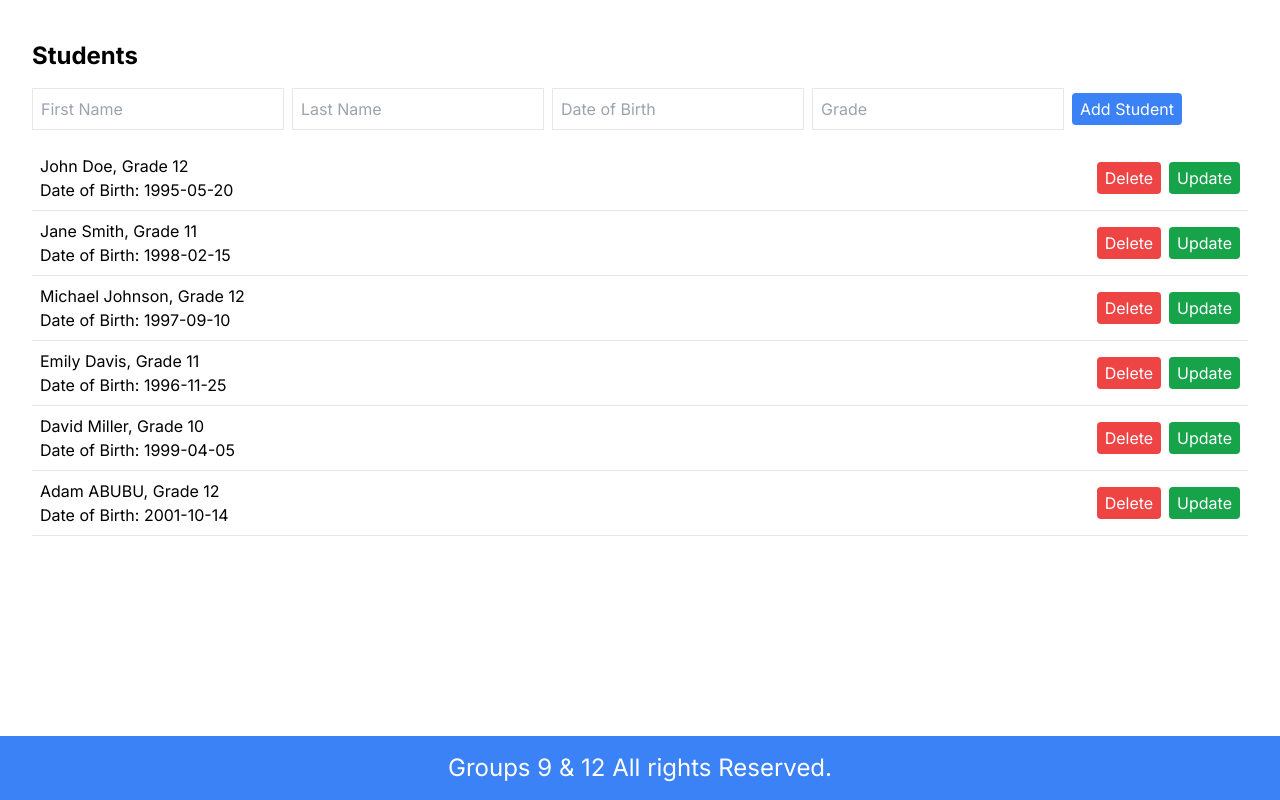
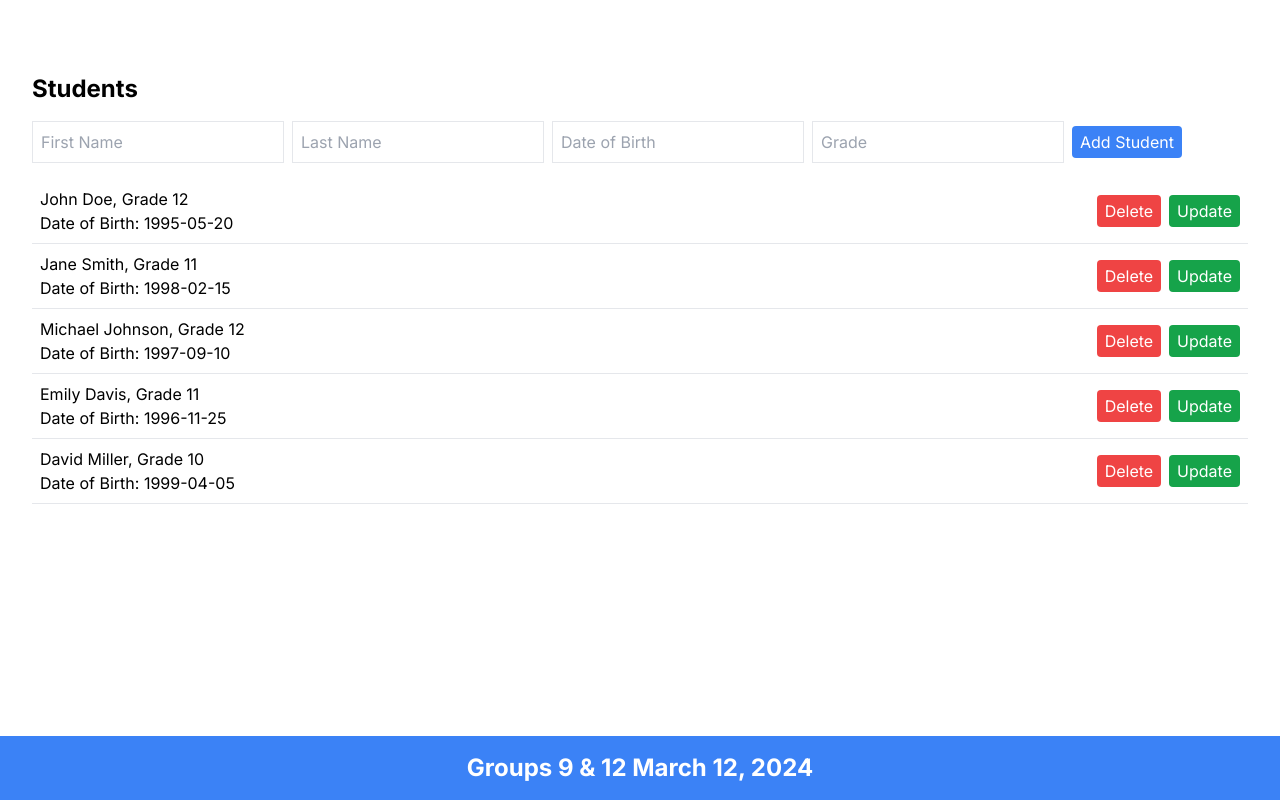
Before and after one commit to MrAbubaker1/Assignment2WebDev, a Next.js app in the folder my-app/: page / in a window 1280 px wide. Shown: the part 232-1032 px from the top of the page. Built offline with nearby package versions, Linux system fonts and the light colour scheme; data requests are answered from the project's data file.

Commit message:
small changes

```diff
--- a/my-app/app/Components/Footer.jsx
+++ b/my-app/app/Components/Footer.jsx
@@ -2,9 +2,9 @@ import React from 'react';
 
 const Footer = () => {
   return (
-    <footer className="bg-blue-500 p-4 mt-8 text-2xl text-white text-center">
+    <footer className="bg-blue-500 p-4 mt-8 text-2xl text-white text-center font-bold">
       <div className="container mx-auto text-center">
-        <p>Groups 9 & 12 All rights Reserved.</p>
+        <p>Groups 9 & 12 March 12, 2024</p>
       </div>
     </footer>
   );
--- a/my-app/app/Components/Form.jsx
+++ b/my-app/app/Components/Form.jsx
@@ -18,7 +18,7 @@ const StudentPortal = () => {
   };
 
   const isValidGrade = (gradeString) => {
-    return !isNaN(gradeString) && parseInt(gradeString) >= 1 && parseInt(gradeString) <= 12;
+    return !isNaN(gradeString) && parseInt(gradeString) >= 10 && parseInt(gradeString) <= 12;
   };
 
   const addStudent = (firstName, lastName, dateOfBirth, grade) => {
@@ -33,7 +33,7 @@ const StudentPortal = () => {
     }
 
     if (!isValidGrade(grade)) {
-      alert('Invalid grade. Please enter a number between 1 and 12.');
+      alert('Invalid grade. Please enter a grade between 10 and 12.');
       return;
     }
 
--- a/my-app/db.json
+++ b/my-app/db.json
@@ -34,13 +34,6 @@
       "lastName": "Miller",
       "dateOfBirth": "1999-04-05",
       "grade": "10"
-    },
-    {
-      "firstName": "Adam",
-      "lastName": "ABUBU",
-      "dateOfBirth": "2001-10-14",
-      "grade": "12",
-      "id": "6fc2"
     }
   ]
 }
```
